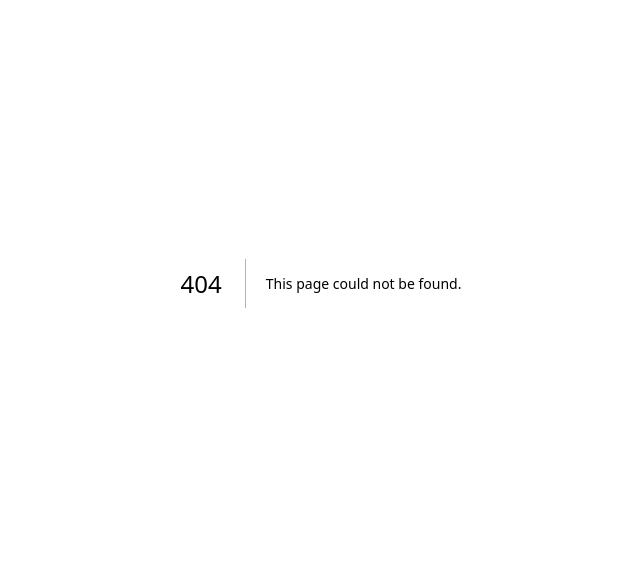
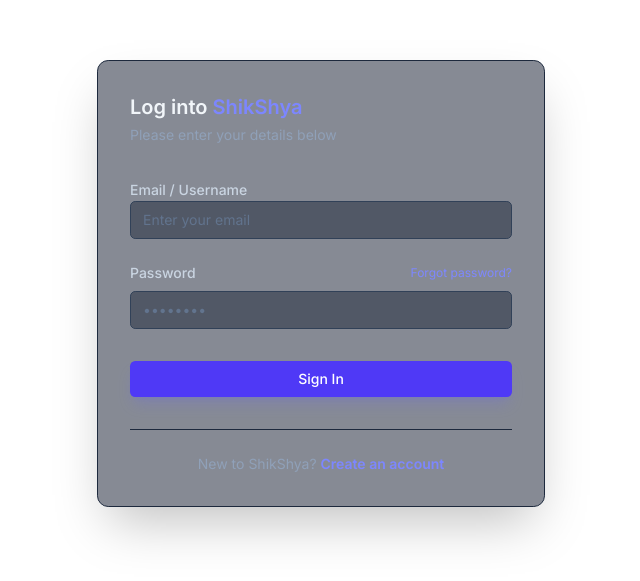
Before and after one commit to Gr1shma/shikshya, a Next.js app: page /login in a window 1280 px wide. Before the commit this address had no page. Shown: the part 117-698 px from the top of the page, without its empty margins (319-959 px from the left). Built offline with nearby package versions, Linux system fonts and the light colour scheme.

Commit message:
basic ui for login

```diff
--- /dev/null
+++ b/src/app/(auth)/login/page.tsx
@@ -0,0 +1,81 @@
+"use client";
+
+import Link from "next/link";
+import { useState } from "react";
+
+export default function LoginPage() {
+  const [email, setEmail] = useState("");
+  const [password, setPassword] = useState("");
+
+  return (
+    <div className="min-h-screen flex items-center justify-center p-4">
+      <div className="max-w-md w-full bg-[#0f172a]/50 backdrop-blur-sm rounded-xl border border-slate-800 p-8 shadow-2xl">
+
+        {/* Header */}
+        <div className="mb-8">
+          <h1 className="text-xl font-semibold text-slate-100">
+            Log into <span className="text-indigo-400">ShikShya</span>
+          </h1>
+          <p className="text-sm text-slate-400 mt-1">
+            Please enter your details below
+          </p>
+        </div>
+
+        <form className="space-y-6">
+          {/* Email/Username Field */}
+          <div className="space-y-2">
+            <label className="text-sm font-medium text-slate-300">
+              Email / Username
+            </label>
+            <input
+              type="email"
+              placeholder="Enter your email"
+              value={email}
+              onChange={(e) => setEmail(e.target.value)}
+              className="w-full bg-[#1e293b]/50 border border-slate-700 rounded-md px-3 py-2 text-sm text-slate-200 placeholder:text-slate-500 focus:outline-none focus:ring-2 focus:ring-indigo-500/50 focus:border-indigo-500 transition-all"
+            />
+          </div>
+
+          {/* Password Field */}
+          <div className="space-y-2">
+            <div className="flex justify-between items-center">
+              <label className="text-sm font-medium text-slate-300">
+                Password
+              </label>
+              <Link href="#" className="text-xs text-indigo-400 hover:text-indigo-300 transition-colors">
+                Forgot password?
+              </Link>
+            </div>
+            <input
+              type="password"
+              placeholder="••••••••"
+              value={password}
+              onChange={(e) => setPassword(e.target.value)}
+              className="w-full bg-[#1e293b]/50 border border-slate-700 rounded-md px-3 py-2 text-sm text-slate-200 placeholder:text-slate-500 focus:outline-none focus:ring-2 focus:ring-indigo-500/50 focus:border-indigo-500 transition-all"
+            />
+          </div>
+
+          {/* Action Buttons */}
+          <div className="flex justify-center items-center gap-3 pt-2">
+            <button
+              type="submit"
+              className="w-full px-6 py-2 bg-indigo-600 hover:bg-indigo-500 text-white text-sm font-medium rounded-md shadow-lg shadow-indigo-500/20 transition-all active:scale-95"
+            >
+              Sign In
+            </button>
+          </div>
+        </form>
+
+        {/* Footer */}
+        <div className="mt-8 text-center border-t border-slate-800 pt-6">
+          <p className="text-sm text-slate-400">
+            New to ShikShya?{" "}
+            <Link href="/register" className="text-indigo-400 font-semibold hover:underline decoration-2 underline-offset-4">
+              Create an account
+            </Link>
+          </p>
+        </div>
+      </div>
+    </div>
+  );
+}
```
Also changed, not shown: 1 other file (tests, documents, lock files or other folders).
